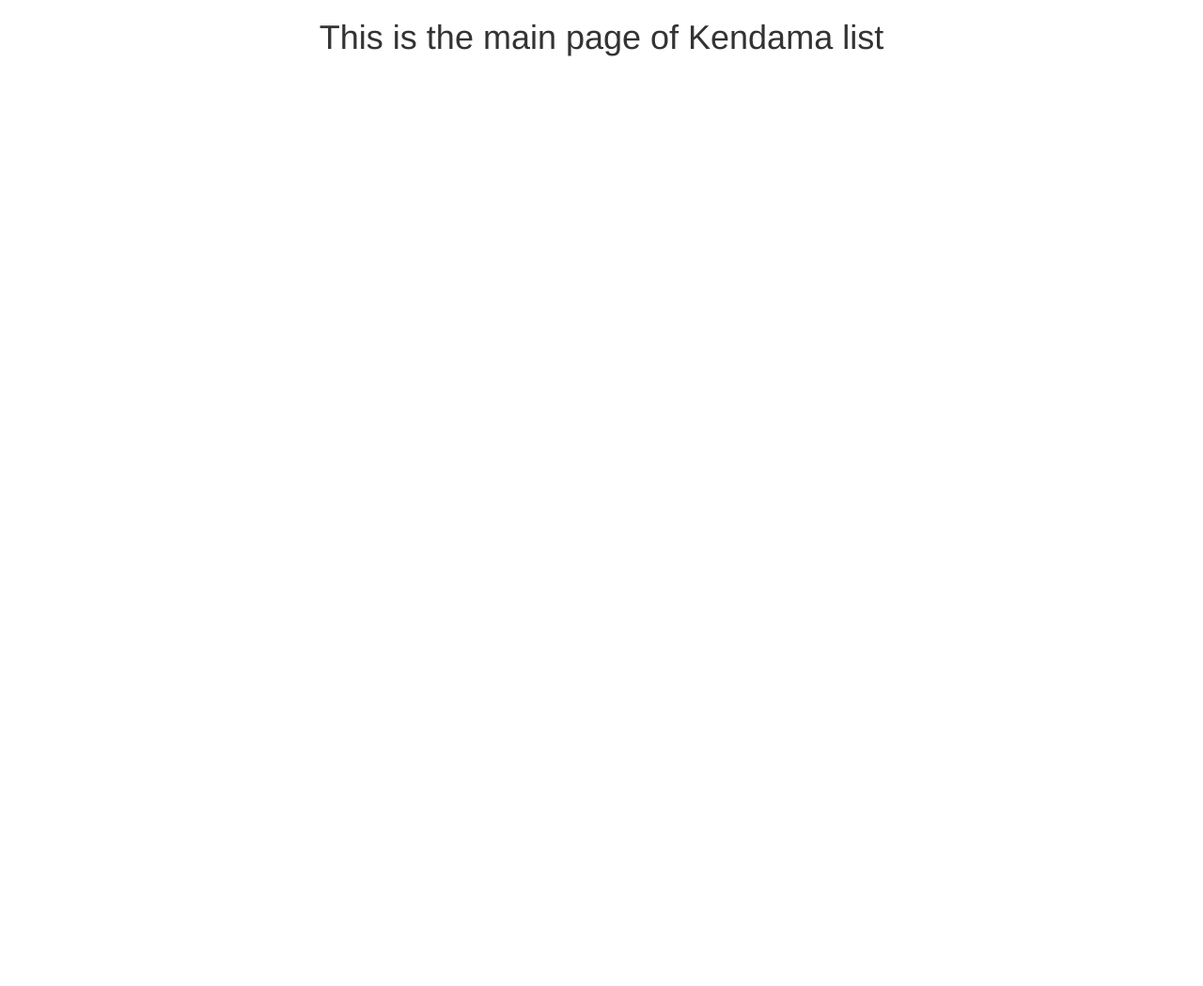
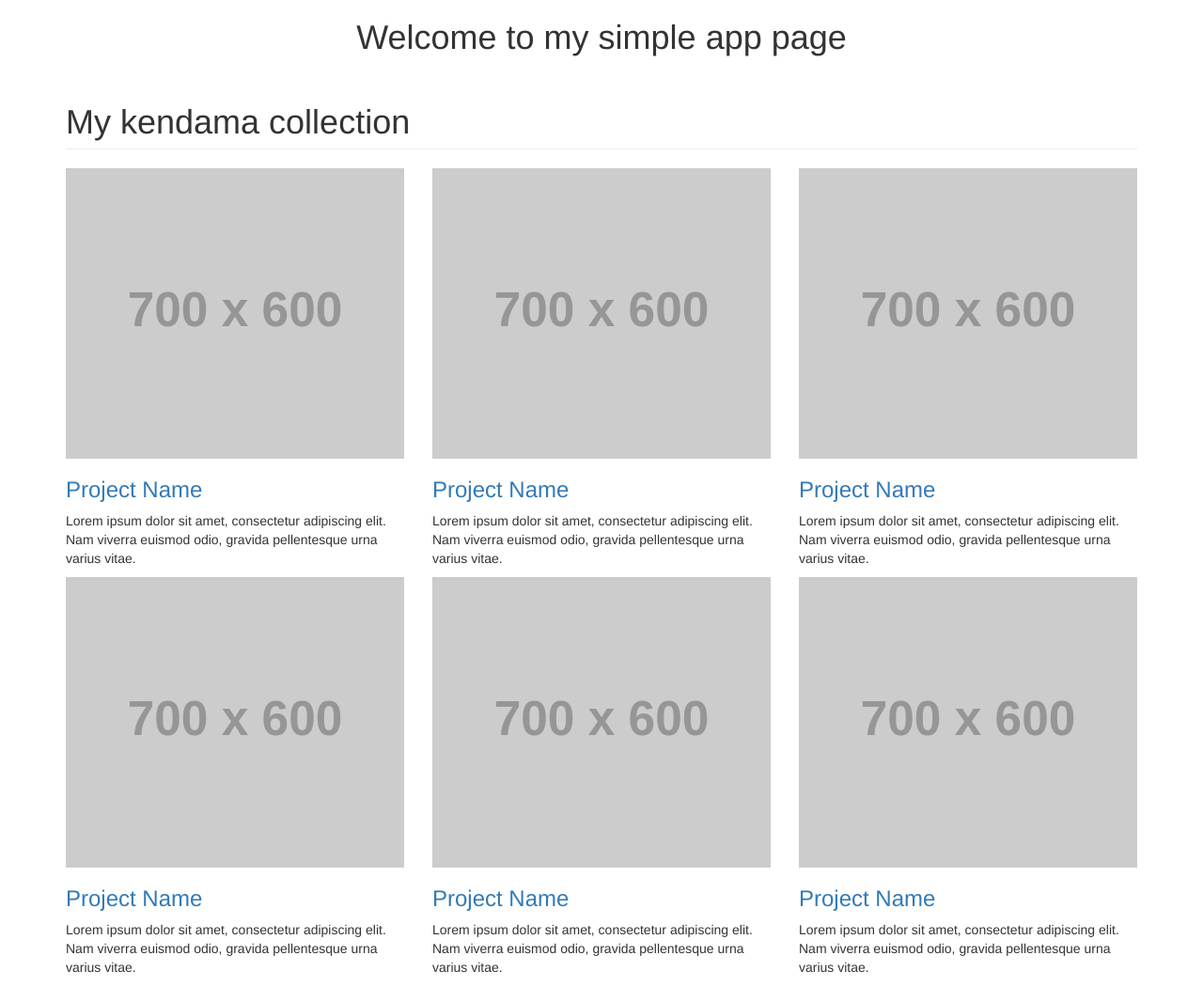
Before and after one commit to danielcodes/flask-practice, a Flask app: page / in a window 1280 px wide. Shown: the whole page at 94% size. Before the commit the page ends 60 px from the top, so only its background shows below. Run offline with Flask 2, Linux system fonts and the light colour scheme; grey boxes labelled with a size stand in for pictures from a placeholder-image service; some libraries are stand-ins or nearby versions.

Commit message:
added 3 column bootstrap theme

```diff
--- a/kendama-list/templates/base.html
+++ b/kendama-list/templates/base.html
@@ -1,23 +1,100 @@
 <!DOCTYPE html>
-<html lang="en">
+<html lang="en-US">
   <head>
     <meta charset="utf-8">
     <meta http-equiv="X-UA-Compatible" content="IE=edge">
     <meta name="viewport" content="width=device-width, initial-scale=1">
-    <!-- The above 3 meta tags *must* come first in the head; any other head content must come *after* these tags -->
+
     <title>Kendama List</title>
 
     <!-- Bootstrap -->
 		<link href="/static/bower_components/bootstrap/dist/css/bootstrap.min.css" rel="stylesheet"/>
+  </head>
 
-  </head>
   <body>
 
+    <h1 class="text-center">Welcome to my simple app page</h1>
 
-    <h1 class="text-center">This is the main page of Kendama list</h1>
+    <!-- Page Content -->
+    <div class="container">
+
+			<!-- Page Header -->
+			<div class="row">
+				<div class="col-lg-12">
+					<h1 class="page-header">My kendama collection</h1>
+				</div>
+			</div>
+			<!-- /.row -->
+
+			<!-- Projects Row -->
+			<div class="row">
+					<div class="col-md-4 portfolio-item">
+							<a href="#">
+									<img class="img-responsive" src="http://placehold.it/700x600" alt="">
+							</a>
+							<h3>
+									<a href="#">Project Name</a>
+							</h3>
+							<p>Lorem ipsum dolor sit amet, consectetur adipiscing elit. Nam viverra euismod odio, gravida pellentesque urna varius vitae.</p>
+					</div>
+					<div class="col-md-4 portfolio-item">
+							<a href="#">
+									<img class="img-responsive" src="http://placehold.it/700x600" alt="">
+							</a>
+							<h3>
+									<a href="#">Project Name</a>
+							</h3>
+							<p>Lorem ipsum dolor sit amet, consectetur adipiscing elit. Nam viverra euismod odio, gravida pellentesque urna varius vitae.</p>
+					</div>
+					<div class="col-md-4 portfolio-item">
+							<a href="#">
+									<img class="img-responsive" src="http://placehold.it/700x600" alt="">
+							</a>
+							<h3>
+									<a href="#">Project Name</a>
+							</h3>
+							<p>Lorem ipsum dolor sit amet, consectetur adipiscing elit. Nam viverra euismod odio, gravida pellentesque urna varius vitae.</p>
+					</div>
+			</div>
+			<!-- /.row -->
+
+			<!-- Projects Row -->
+			<div class="row">
+					<div class="col-md-4 portfolio-item">
+							<a href="#">
+									<img class="img-responsive" src="http://placehold.it/700x600" alt="">
+							</a>
+							<h3>
+									<a href="#">Project Name</a>
+							</h3>
+							<p>Lorem ipsum dolor sit amet, consectetur adipiscing elit. Nam viverra euismod odio, gravida pellentesque urna varius vitae.</p>
+					</div>
+					<div class="col-md-4 portfolio-item">
+							<a href="#">
+									<img class="img-responsive" src="http://placehold.it/700x600" alt="">
+							</a>
+							<h3>
+									<a href="#">Project Name</a>
+							</h3>
+							<p>Lorem ipsum dolor sit amet, consectetur adipiscing elit. Nam viverra euismod odio, gravida pellentesque urna varius vitae.</p>
+					</div>
+					<div class="col-md-4 portfolio-item">
+							<a href="#">
+									<img class="img-responsive" src="http://placehold.it/700x600" alt="">
+							</a>
+							<h3>
+									<a href="#">Project Name</a>
+							</h3>
+							<p>Lorem ipsum dolor sit amet, consectetur adipiscing elit. Nam viverra euismod odio, gravida pellentesque urna varius vitae.</p>
+					</div>
+			</div>
+			<!-- /.row -->
 
 
 
+
+		<!--container-->
+		</div>
 
 
 		<script src="/static/bower_components/jquery/dist/jquery.min.js"></script>
```
Also changed, not shown: kendama-list/README.md.
